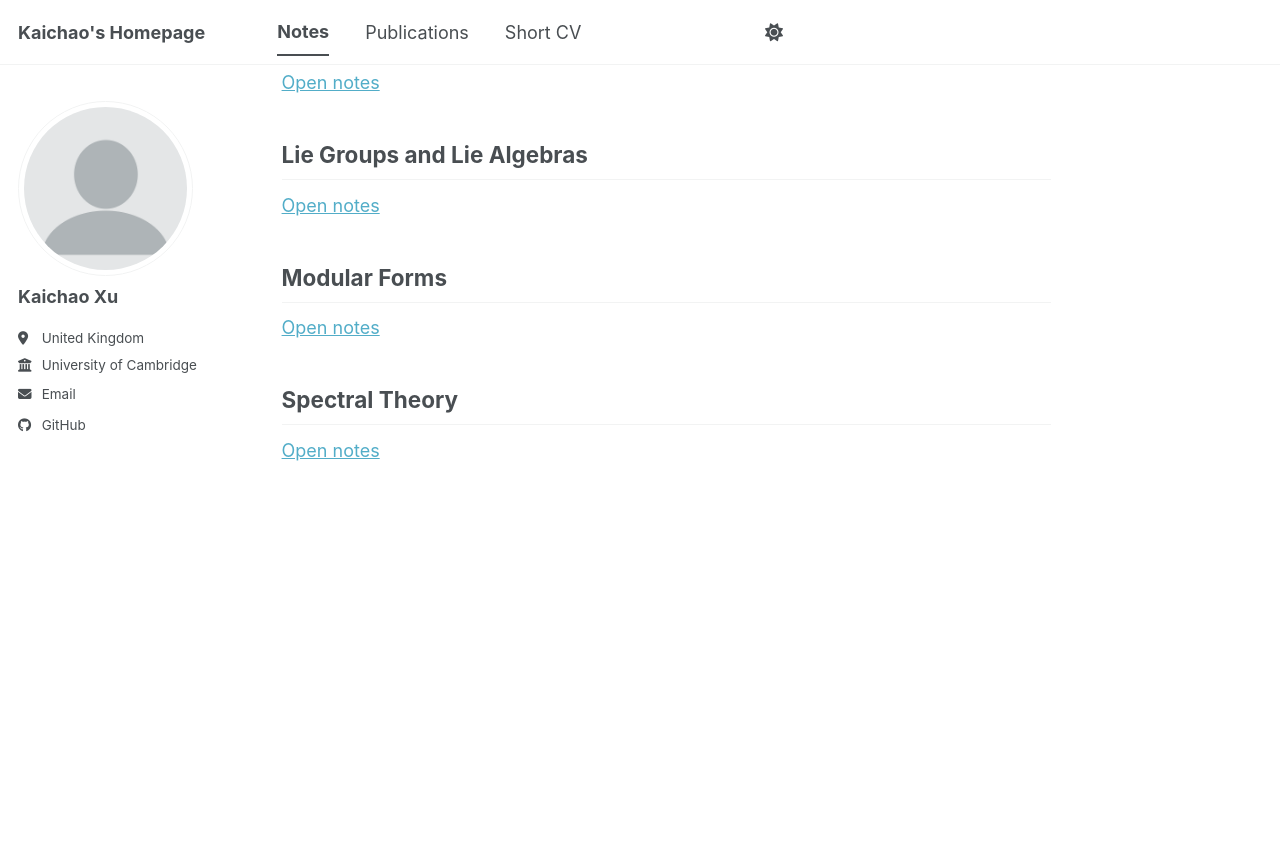
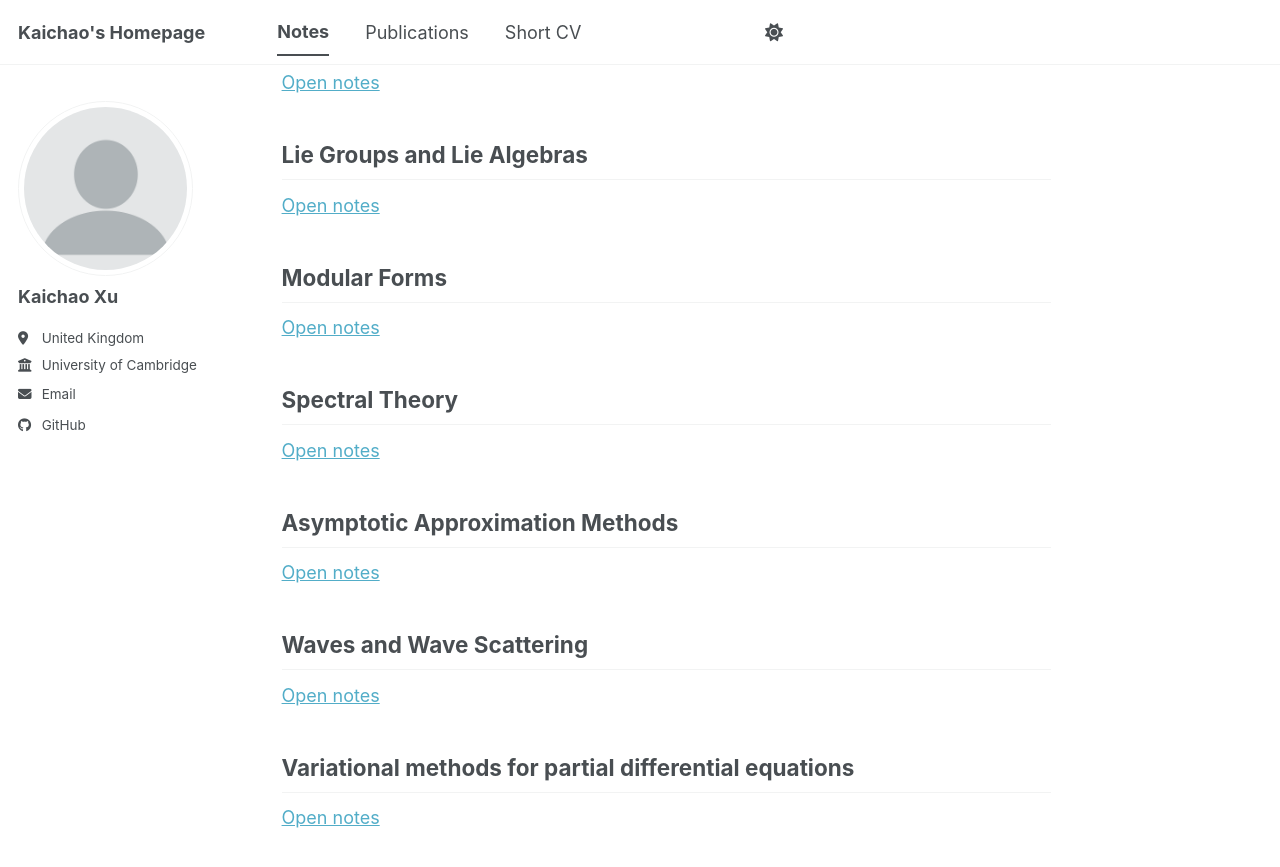
Before and after one commit to kx247/kaichaoxu, a Jekyll site: the page built from _pages/notes.md, in a window 1280 px wide and 900 px high, scrolled down 836 px. Shown: the top 867 px of the window. Built offline with Jekyll 4.4.1, drawn with Linux system fonts in a browser that asks for light colours; a style sheet for code colours, icons or effects is not loaded; before the commit the page ends 1369 px from its top, so only the background shows below that.

Commit message:
Update notes.md

```diff
--- a/_pages/notes.md
+++ b/_pages/notes.md
@@ -41,3 +41,15 @@ Here are some notes I took when I was studying at UCL (although there are certai
 ## Spectral Theory
 
 [Open notes](/kaichaoxu/files/Spectral_Theory.pdf)
+
+## Asymptotic Approximation Methods
+
+[Open notes](/kaichaoxu/files/Asymptotic_Approximation_Methods.pdf)
+
+## Waves and Wave Scattering
+
+[Open notes](/kaichaoxu/files/Waves_and_Wave_Scattering.pdf)
+
+## Variational methods for partial differential equations
+
+[Open notes](/kaichaoxu/files/Variational_methods_for_partial_differential_equations.pdf)
```
